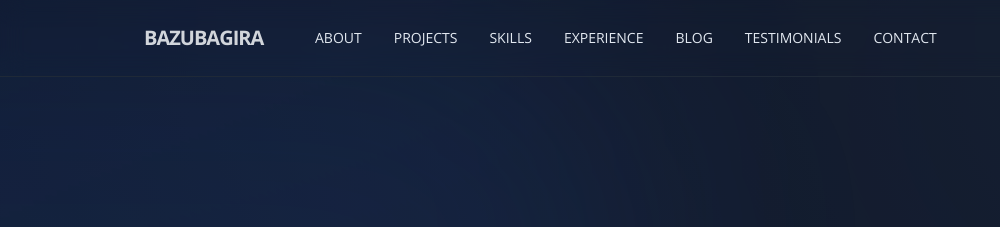
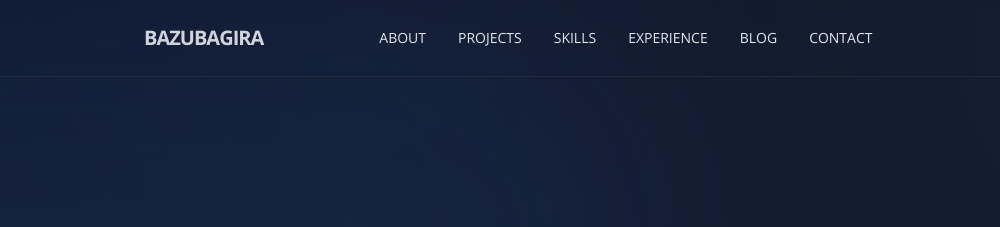
Before and after one commit to Bedinah/Personal-Portfolio, a website: page index.html in a window 1280 px wide. Shown: the top 227 px of the page, 0-1000 px from the left. Drawn offline with nearby package versions, Linux system fonts and the light colour scheme.

Commit message:
updated portofolios

```diff
--- a/index.html
+++ b/index.html
@@ -51,7 +51,6 @@
       <a href="#skills" class="hover:text-blue-600 transition block">Skills</a>
       <a href="#experience" class="hover:text-blue-600 transition block">Experience</a>
       <a href="#blog" class="hover:text-blue-600 transition block">Blog</a>
-      <a href="#testimonials" class="hover:text-blue-600 transition block">Testimonials</a>
       <a href="#contact" class="hover:text-blue-600 transition block">Contact</a>
     </div>
       <!-- Social Icons: Moved inside the collapsible menu for mobile optimization -->
```
